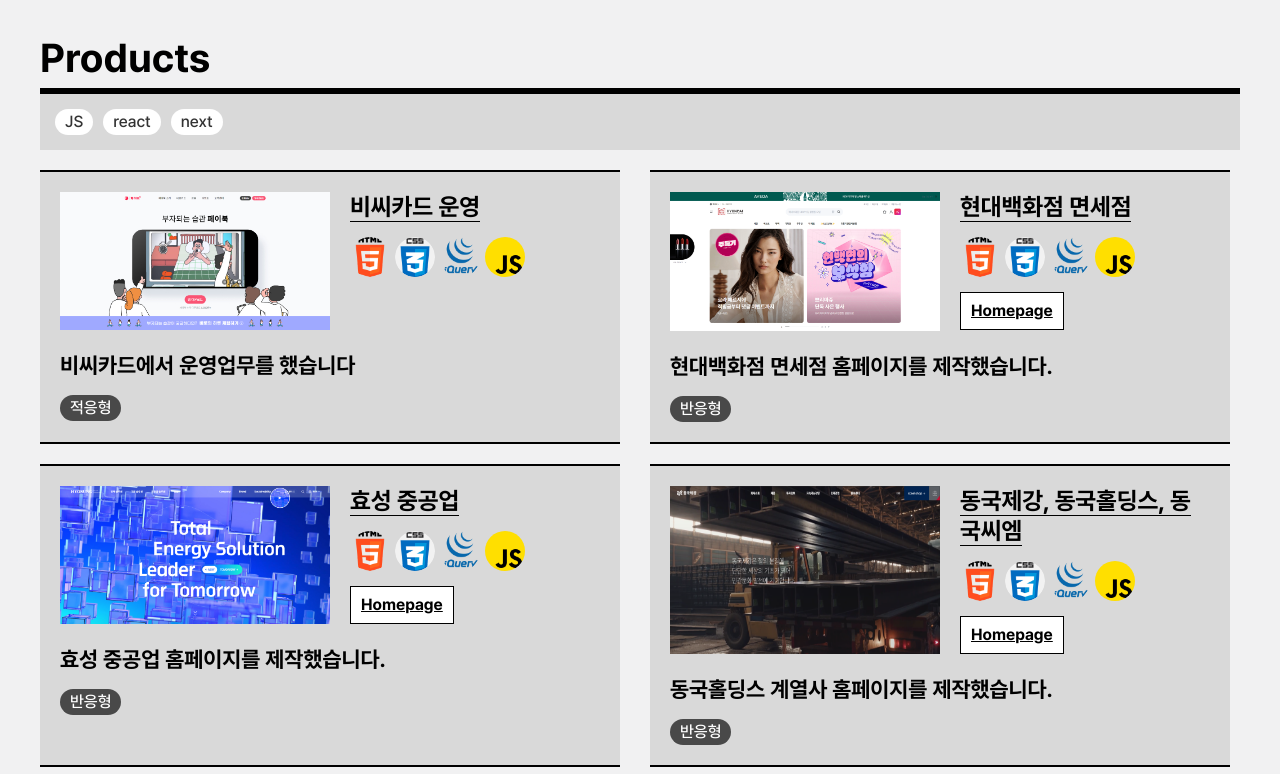
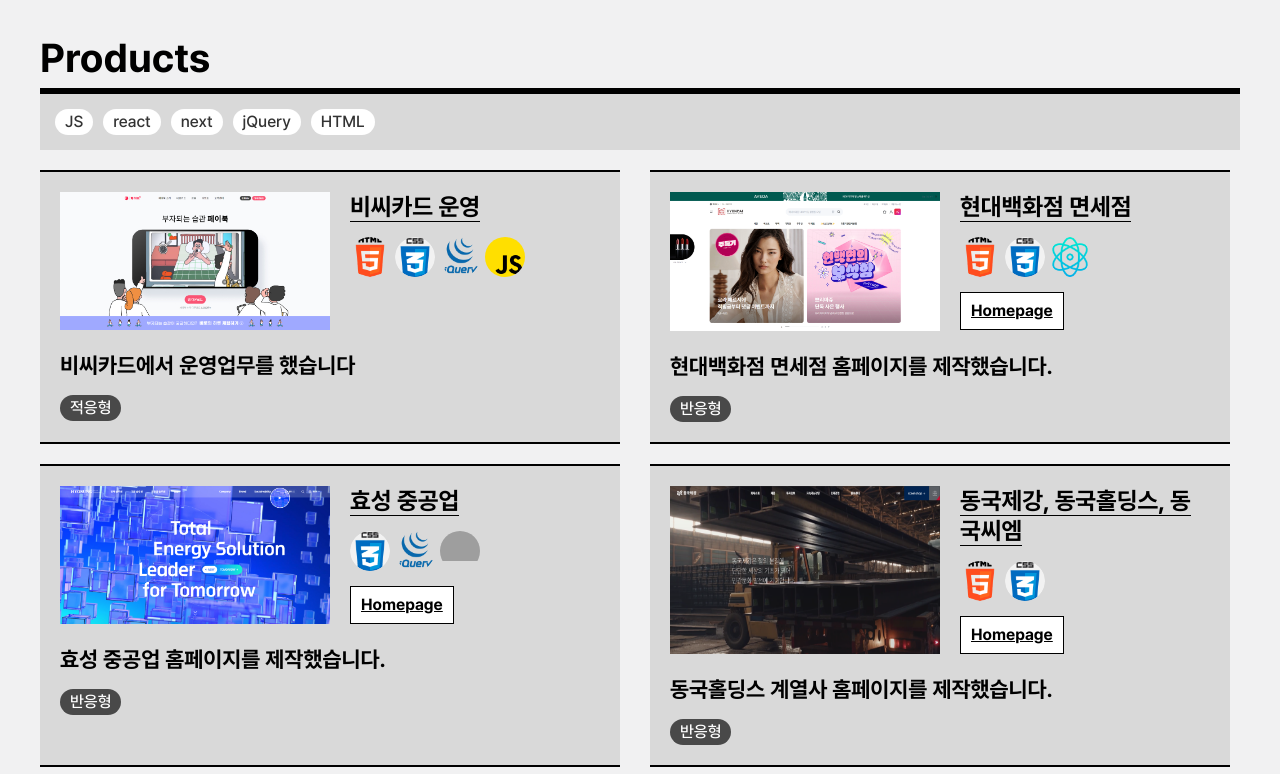
Before and after one commit to Taemin1234/portfolio_prac, a React (Create React App) app: page / in a window 1280 px wide. Shown: the part 1726-2500 px from the top of the page. Built offline with nearby package versions, Linux system fonts and the light colour scheme; grey boxes are pictures that could not be loaded.

Commit message:
포폴 목록에 대해FILTER 적용

```diff
--- a/src/component/Products.js
+++ b/src/component/Products.js
@@ -135,12 +135,66 @@
         border-radius: 50px;
     }
 `
+function PdItem({item}) {
+    return (
+        <Pd_item key={item.id}>
+            <Pd_info>
+                <img src={item.img} alt={item.title}/>
+                <div className="pd_info_text">
+                    <span className="title">{item.title}</span>
+                    <div className="pd_info_skill">
+                        {item.skills.map((skill) => (
+                            <Use_skill key={skill} data-value={skill} bgImg={`/images/icon/${skill}.png`}>{skill}</Use_skill>
+                        ))}
+                    </div>
+                    <div className="pd_link">
+                        {item.link && <Pd_link_box href={item.link} target="_blank">Homepage</Pd_link_box>}
+                        {item.github && <Pd_link_box href={item.github} target="_blank">Github</Pd_link_box>}
+                    </div>
+                </div>
+            </Pd_info>
+            <Pd_content>
+                <p>{item.des}</p>
+            </Pd_content>
+            <Pd_tags>
+                {item.tags.map((tag) => (
+                    <p key={tag}>{tag}</p>
+                ))}
+            </Pd_tags>
+        </Pd_item>
+    )
+}
+
 function Products() {
     const skill = [
         {id:1, name: 'JS'},
         {id:2, name:'react'},
         {id:3, name:'next'},
+        {id:4, name:'jQuery'},
+        {id:5, name:'HTML'},
     ]
+
+    // 체크된 항목 저장, 중복을 거르기 위해 set 함수 사용
+    const [checkItems, setCheckItems] = useState(new Set())
+    const [checked, setChecked] = useState(false); // 체크 여부 판단
+
+    // 체크 상태에 따라 Set 함수에 저장 또는 제외
+    const checkItemHandler = (value, isChecked) => {
+        const newCheckItems = new Set(checkItems);
+        if (isChecked) {
+            newCheckItems.add(value);
+        } else {
+            newCheckItems.delete(value);
+        }
+        setCheckItems(newCheckItems);
+        // console.log(newCheckItems);
+    }
+
+    // 클릭한 체크박스의 value값을 가져오고 체크 상태를 변경
+    const checkHandled = ({target}) => {
+        setChecked(!checked);
+        checkItemHandler(target.value, target.checked);
+    }
 
     return (
         <>
@@ -150,39 +204,17 @@
             <Skill_sel>
                 {skill.map((item) => (
                     <Skill_item key={item.id}>
-                        <input type="checkbox" value={item.name} id={`chk-${item.id}`}/>
+                        <input type="checkbox" value={item.name} id={`chk-${item.id}`} onChange={checkHandled} />
                         <label htmlFor={`chk-${item.id}`}>{item.name}</label>
                     </Skill_item>
                 ))}
             </Skill_sel>
             <Pd_list>
                 <ul>
-                    {list.map((item) => (
-                        <Pd_item key={item.id}>
-                            <Pd_info>
-                                <img src={item.img} alt={item.title}/>
-                                <div className="pd_info_text">
-                                    <span className="title">{item.title}</span>
-                                    <div className="pd_info_skill">
-                                        {item.skills.map((skill) => (
-                                            <Use_skill key={skill} bgImg={`/images/icon/${skill}.png`}>{skill}</Use_skill>
-                                        ))}
-                                    </div>
-                                    <div className="pd_link">
-                                        {item.link && <Pd_link_box href={item.link} target="_blank">Homepage</Pd_link_box>}
-                                        {item.github && <Pd_link_box href={item.github} target="_blank">Github</Pd_link_box>}
-                                    </div>
-                                </div>
-                            </Pd_info>
-                            <Pd_content>
-                                <p>{item.des}</p>
-                            </Pd_content>
-                            <Pd_tags>
-                                {item.tags.map((tag) => (
-                                    <p key={tag}>{tag}</p>
-                                ))}
-                            </Pd_tags>
-                        </Pd_item>
+                    {list.filter(item =>
+                        checkItems.size === 0 || Array.from(checkItems).every(skill => item.skills.includes(skill))
+                    ).map((item) => (
+                        <PdItem item={item} key={item.id} />
                     ))}
                 </ul>
             </Pd_list>
--- a/src/json/list.json
+++ b/src/json/list.json
@@ -24,8 +24,7 @@
         "skills": [
             "HTML",
             "CSS",
-            "jQuery",
-            "JS"
+            "react"
         ],
         "tags": [
             "반응형"
@@ -39,10 +38,9 @@
         "img": "/images/thumbnail/hyosungheavy.png",
         "des": "효성 중공업 홈페이지를 제작했습니다.",
         "skills": [
-            "HTML",
             "CSS",
             "jQuery",
-            "JS"
+            "next"
         ],
         "tags": [
             "반응형"
@@ -57,9 +55,7 @@
         "des": "동국홀딩스 계열사 홈페이지를 제작했습니다.",
         "skills": [
             "HTML",
-            "CSS",
-            "jQuery",
-            "JS"
+            "CSS"
         ],
         "tags": [
             "반응형"
@@ -75,8 +71,7 @@
         "skills": [
             "HTML",
             "CSS",
-            "jQuery",
-            "JS"
+            "jQuery"
         ],
         "tags": [
             "반응형"
```
